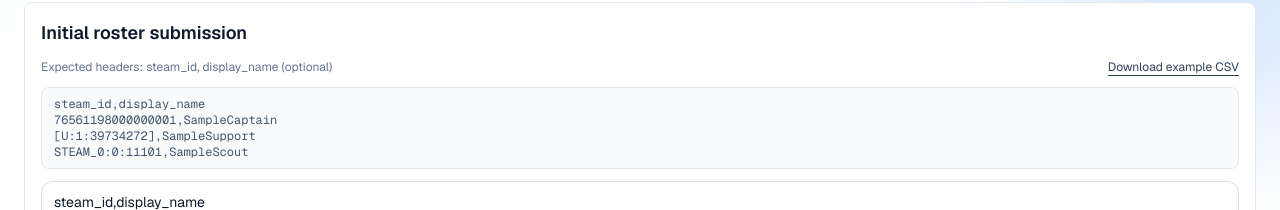
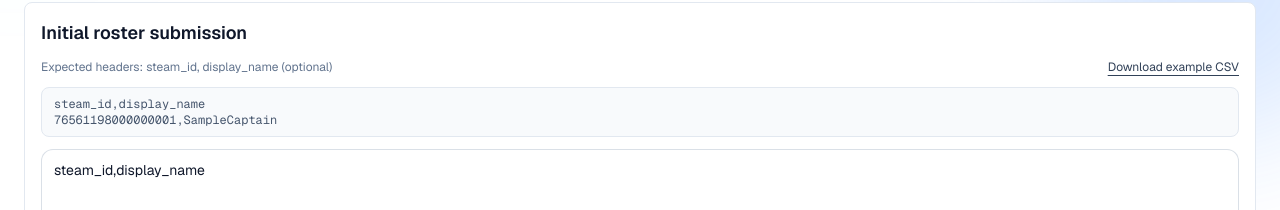
Before and after one commit to milkm6054/HCA-Roster, a Next.js app in the folder hca-roster-checker/: page /teams/1 in a window 1280 px wide. Shown: the part 279-489 px from the top of the page. Built offline with nearby package versions, Linux system fonts and the light colour scheme; no server answers.

Commit message:
Changed default example

```diff
--- a/hca-roster-checker/src/app/teams/[teamId]/page.tsx
+++ b/hca-roster-checker/src/app/teams/[teamId]/page.tsx
@@ -53,8 +53,6 @@ type RosterSortDirection = "asc" | "desc";
 const SAMPLE_ROSTER_CSV = [
   "steam_id,display_name",
   "76561198000000001,SampleCaptain",
-  "[U:1:39734272],SampleSupport",
-  "STEAM_0:0:11101,SampleScout",
 ].join("\n");
 
 function getConflictingTeams(details: unknown): string[] {
```
